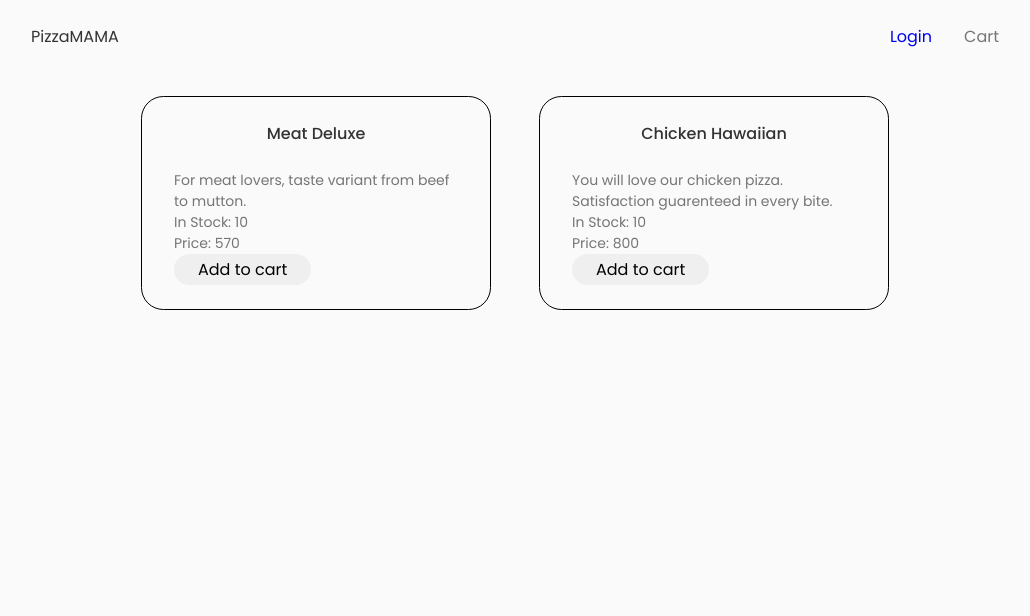
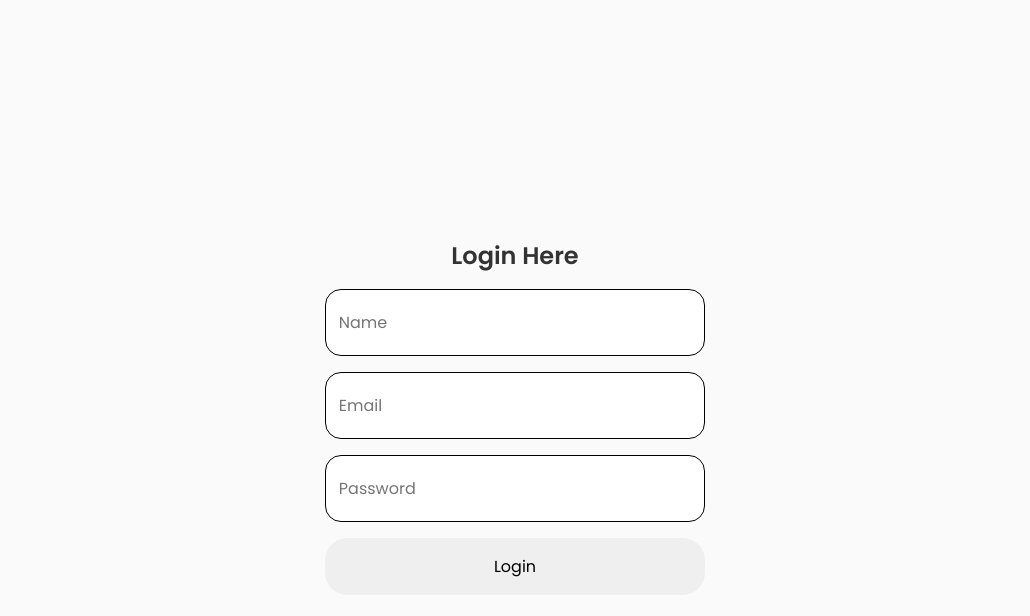
Before and after one commit to John-Kimani/auth_redux, a React (Create React App) app: page / in a window 1280 px wide. Shown: the top 616 px of the page, without its empty margins (125-1155 px from the left). Built offline with nearby package versions, Linux system fonts and the light colour scheme.

Commit message:
Dev: add to cart functionality

```diff
--- a/src/App.js
+++ b/src/App.js
@@ -1,19 +1,28 @@
-import { BrowserRouter, Route, Routes } from 'react-router-dom';
-import './App.css';
-import LoginPage from './pages/auth/LoginPage';
-import HomePage from './pages/homepage/HomePage';
+import { BrowserRouter, Route, Routes } from "react-router-dom";
+import "./App.css";
+import LoginPage from "./pages/auth/LoginPage";
+import HomePage from "./pages/homepage/HomePage";
 
-
-
-
+import { useSelector } from "react-redux";
+import { selectUser } from "./features/userSlice";
+import { addToCart } from "./features/cartSlice";
 
 function App() {
+  const user = useSelector(selectUser);
+
+  const cart = useSelector(addToCart);
+
+  console.log(user);
+  console.log(cart);
   return (
     <>
-    <BrowserRouter>
+      <BrowserRouter>
         <Routes>
-          <Route path='/' exact element={<HomePage />}/>
-          <Route path='/login' element={<LoginPage />}/>
+          {user ? (
+            <Route path="/" exact element={<HomePage />} />
+          ) : (
+            <Route path="/" element={<LoginPage />} />
+          )}
         </Routes>
       </BrowserRouter>
     </>
--- a/src/components/Header/Header.jsx
+++ b/src/components/Header/Header.jsx
@@ -1,9 +1,14 @@
 import React from "react";
 import './header.css'
-import { Link } from "react-router-dom";
+
+import { useSelector } from "react-redux";
+import { selectUser } from "../../features/userSlice";
+import { addToCart } from "../../features/cartSlice";
 
 const Header = () => {
+  const user = useSelector(selectUser);
 
+  const cart = useSelector(addToCart);
   return (
     <header className="header">
       <nav className="nav container">
@@ -13,8 +18,10 @@ const Header = () => {
 
         <div className="nav__menu show-menu">
           <ul className="nav__list grid">
-            <li className="nav__item"><Link to='/login'>Login</Link></li>
-            <li className="nav__item">Cart</li>
+            {user ===null ? <li className="nav__item">Login</li> : <li className="nav__item">Logout</li>}
+            <li className="nav__item">Cart
+            {cart.length < 1 ? "" : <sup className="cart_length">{cart.length}</sup>}
+            </li>
           </ul>
         </div>
       </nav>
--- a/src/components/Header/header.css
+++ b/src/components/Header/header.css
@@ -40,3 +40,9 @@
 .nav__toggle {
     display: none;
 }
+
+.cart_length{
+    margin-left: var(  --mb-0-5);
+    color: red;
+    font-size: var(--smaller-font-size);
+}
--- a/src/components/Home/Home.jsx
+++ b/src/components/Home/Home.jsx
@@ -1,8 +1,27 @@
 import React from 'react';
 import "./home.css";
 import { pizzaMenu } from './Data';
+import { useDispatch } from 'react-redux';
+import { addItem } from '../../features/cartSlice';
 
 const Home = () => {
+
+    const dispatch = useDispatch();
+
+    // const [item, setItem ] = useState({});
+
+    const handleAddToCart = () => {
+        dispatch(
+            addItem({
+                id: 3,
+                pizza_name: "Meat Deluxe",
+                quantity: 10,
+                price: 570,
+                description: "For meat lovers, taste variant from beef to mutton.",
+            })
+        );
+    };
+
   return (
     <section className="section home">
         <div className="home__container">
@@ -17,7 +36,7 @@ const Home = () => {
                                 <p>Price: {price}</p>
                             </div>
                             <div className="item__card-footer">
-                                <button className='cart__button'>Add to cart</button>
+                                <button className='cart__button' onClick={handleAddToCart}>Add to cart</button>
                             </div>
                         </div>
                     )
```
